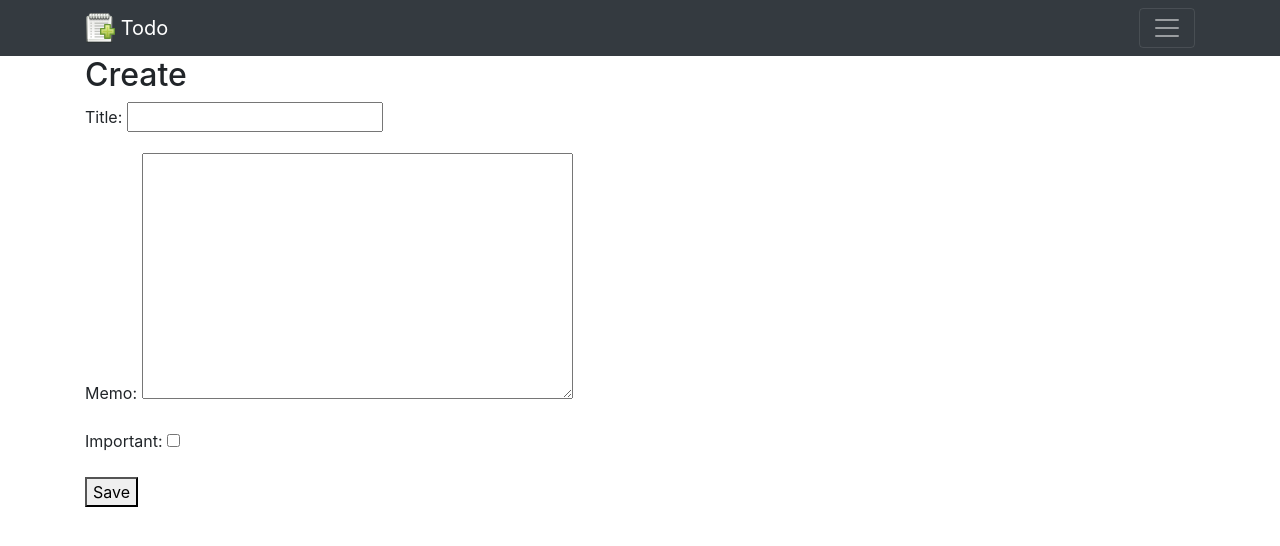
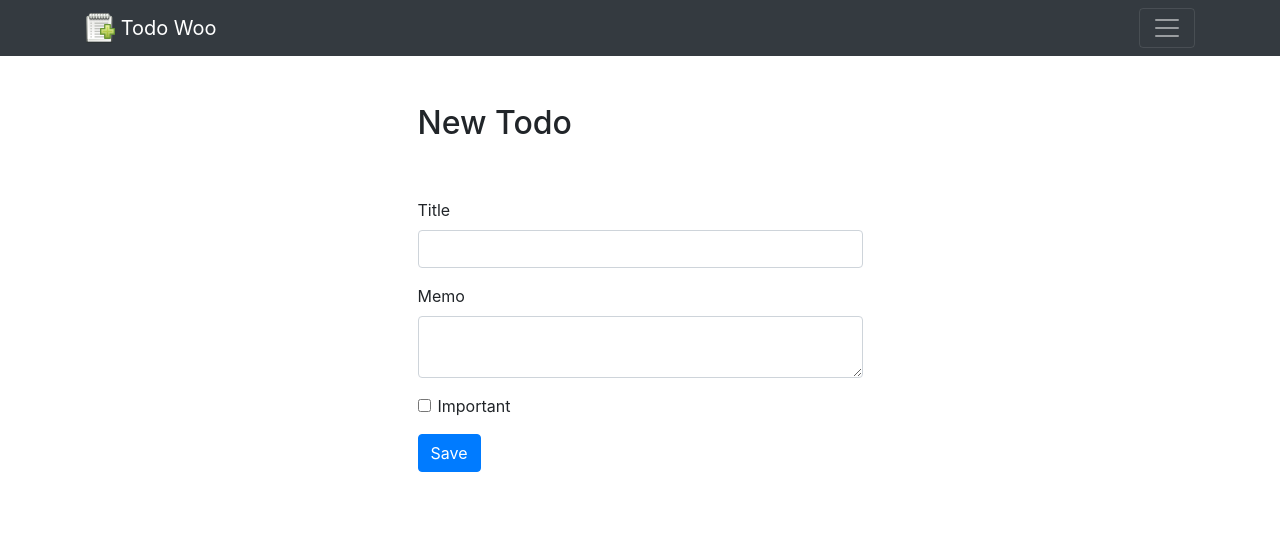
Before and after one commit to jordanmiracle/todo, a Django app: page /create/ in a window 1280 px wide. Shown: the top 546 px of the page. Run offline with Django 3.2, Linux system fonts and the light colour scheme; a user stored in the database is signed in; some libraries are stand-ins or nearby versions.

Commit message:
Reverted commits due to weird error and not rendering. Base and createtodo.html working now. Moving on to thye rest of the templates next.

```diff
--- a/todoapp/templates/todoapp/base.html
+++ b/todoapp/templates/todoapp/base.html
@@ -7,37 +7,21 @@
     <meta name="viewport" content="width=device-width, initial-scale=1, shrink-to-fit=no">
 
     <!-- Bootstrap CSS -->
-    <link rel="stylesheet" href="https://stackpath.bootstrapcdn.com/bootstrap/4.4.1/css/bootstrap.min.css"
-          integrity="sha384-Vkoo8x4CGsO3+Hhxv8T/Q5PaXtkKtu6ug5TOeNV6gBiFeWPGFN9MuhOf23Q9Ifjh" crossorigin="anonymous">
+    <link rel="stylesheet" href="https://stackpath.bootstrapcdn.com/bootstrap/4.4.1/css/bootstrap.min.css" integrity="sha384-Vkoo8x4CGsO3+Hhxv8T/Q5PaXtkKtu6ug5TOeNV6gBiFeWPGFN9MuhOf23Q9Ifjh" crossorigin="anonymous">
 
-    <link rel="icon" type="image/png" href="{% static 'todoapp/stock_todo.svg' %}">
-    <title>Todo</title>
+    <link rel="icon" type="image/png"  href="{% static 'todoapp/stock_todo.svg' %}">
+    <title>Todo Woo</title>
 </head>
-
 <body>
 
 
 <nav class="navbar navbar-dark bg-dark">
-
 <div class="container">
     <a class="navbar-brand" href="{% url 'home' %}">
-            <img src="{% static 'todoapp/stock_todo.svg' %}" width=30 height="30" class="d-inline-block align-top"
-                 alt="todo logo">
-
-            <!-- Required meta tags -->
-            <meta charset="utf-8">
-            <meta name="viewport" content="width=device-width, initial-scale=1, shrink-to-fit=no">
-
-            <!-- Bootstrap CSS -->
-            <link rel="stylesheet" href="https://stackpath.bootstrapcdn.com/bootstrap/4.4.1/css/bootstrap.min.css"
-                  integrity="sha384-Vkoo8x4CGsO3+Hhxv8T/Q5PaXtkKtu6ug5TOeNV6gBiFeWPGFN9MuhOf23Q9Ifjh"
-                  crossorigin="anonymous">
-            <link rel="icon" type="image/png" href="{% static 'todoapp/stock_todo.svg' %}">
-            <span>Todo</span>
+         <img src="{% static 'todoapp/stock_todo.svg' %}" width="30" height="30" class="d-inline-block align-top">
+        <span>Todo Woo</span>
     </a>
-
-        <button class="navbar-toggler" type="button" data-toggle="collapse" data-target="#navbarNav"
-                aria-controls="navbarNav" aria-expanded="false" aria-label="Toggle navigation">
+    <button class="navbar-toggler" type="button" data-toggle="collapse" data-target="#navbarNav" aria-controls="navbarNav" aria-expanded="false" aria-label="Toggle navigation">
         <span class="navbar-toggler-icon"></span>
     </button>
     <div class="collapse navbar-collapse" id="navbarNav">
@@ -55,9 +39,7 @@
                 </li>
 
         </ul>
-
     {% endif %}
-
     <ul class="navbar-nav ml-auto">
             {% if user.is_authenticated %}
                 <li class="nav-item">
@@ -81,20 +63,13 @@
 </nav>
 
 <div class="container">
-{% block content %}{% endblock content %}
-
+{% block content %}{% endblock %}
 </div>
 
 <!-- Optional JavaScript -->
 <!-- jQuery first, then Popper.js, then Bootstrap JS -->
-<script src="https://code.jquery.com/jquery-3.4.1.slim.min.js"
-        integrity="sha384-J6qa4849blE2+poT4WnyKhv5vZF5SrPo0iEjwBvKU7imGFAV0wwj1yYfoRSJoZ+n"
-        crossorigin="anonymous"></script>
-<script src="https://cdn.jsdelivr.net/npm/popper.js@1.16.0/dist/umd/popper.min.js"
-        integrity="sha384-Q6E9RHvbIyZFJoft+2mJbHaEWldlvI9IOYy5n3zV9zzTtmI3UksdQRVvoxMfooAo"
-        crossorigin="anonymous"></script>
-<script src="https://stackpath.bootstrapcdn.com/bootstrap/4.4.1/js/bootstrap.min.js"
-        integrity="sha384-wfSDF2E50Y2D1uUdj0O3uMBJnjuUD4Ih7YwaYd1iqfktj0Uod8GCExl3Og8ifwB6"
-        crossorigin="anonymous"></script>
+<script src="https://code.jquery.com/jquery-3.4.1.slim.min.js" integrity="sha384-J6qa4849blE2+poT4WnyKhv5vZF5SrPo0iEjwBvKU7imGFAV0wwj1yYfoRSJoZ+n" crossorigin="anonymous"></script>
+<script src="https://cdn.jsdelivr.net/npm/popper.js@1.16.0/dist/umd/popper.min.js" integrity="sha384-Q6E9RHvbIyZFJoft+2mJbHaEWldlvI9IOYy5n3zV9zzTtmI3UksdQRVvoxMfooAo" crossorigin="anonymous"></script>
+<script src="https://stackpath.bootstrapcdn.com/bootstrap/4.4.1/js/bootstrap.min.js" integrity="sha384-wfSDF2E50Y2D1uUdj0O3uMBJnjuUD4Ih7YwaYd1iqfktj0Uod8GCExl3Og8ifwB6" crossorigin="anonymous"></script>
 </body>
 </html>
--- a/todoapp/templates/todoapp/createtodo.html
+++ b/todoapp/templates/todoapp/createtodo.html
@@ -1,27 +1,34 @@
-{% extends 'todoapp/base.html' %}
+{% extends "todoapp/base.html" %}
 
 {% block content %}
-
-
-<!DOCTYPE html>
-<html>
-
-<head>
-    <title>Create</title>
-</head>
-
-<body>
-    <h2>Create</h2>
-    <h3>{{ error }}</h3>
-
-    <form method="POST">
-        {% csrf_token %}
-
-        {{ form.as_p }}
-        <button type="submit">Save</button>
-    </form>
-</body>
-
-</html>
-
+    <div class="row justify-content-center mt-5">
+        <div class="col-md-5">
+            <h2>New Todo</h2>
+        </div>
+    </div>
+    <div class="row justify-content-center mt-5">
+        <div class="col-md-5">
+            {% if error %}
+                <div class="alert alert-danger" role="alert">
+                    {{ error }}
+                </div>
+            {% endif %}
+            <form method="POST">
+                {% csrf_token %}
+                <div class="form-group">
+                    <label for="title">Title</label>
+                    <input type="text" name="title" class="form-control" id="title" required>
+                </div>
+                <div class="form-group">
+                    <label for="memo">Memo</label>
+                    <textarea name="memo" class="form-control" id="memo" ></textarea>
+                </div>
+                <div class="form-group form-check">
+                    <input type="checkbox" name="important" class="form-check-input" id="important">
+                    <label class="form-check-label" for="important">Important</label>
+                </div>
+                <button type="submit" class="btn btn-primary">Save</button>
+            </form>
+        </div>
+    </div>
 {% endblock %}
```
Also changed, not shown: db.sqlite3. Lines whose indentation alone changed are shown as unchanged.
